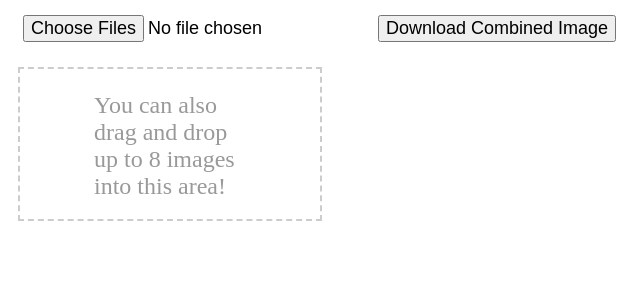
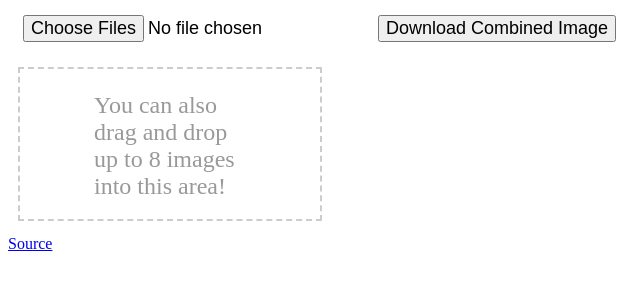
Before and after one commit to toabi/imagegrid, a plain HTML site: page public/index.html in a window 1280 px wide. Shown: the full height of the page, 0-640 px from the left. Drawn offline with Linux system fonts and the light colour scheme.

Commit message:
docs: add README and link with repo

```diff
--- a/public/index.html
+++ b/public/index.html
@@ -3,7 +3,7 @@
 <head>
     <meta charset="UTF-8">
     <meta name="viewport" content="width=device-width, initial-scale=1.0">
-    <title>Image Grid Arranger</title>
+    <title>Image Grid</title>
     <style>
         #toolbar-container {
             margin: 10px;
@@ -45,6 +45,9 @@
     <div id="message-container">You can also drag and drop up to 8 images into this area!</div>
     <canvas id="canvas"></canvas>
 </div>
+<footer>
+    <a href="https://github.com/toabi/imagegrid">Source</a>
+</footer>
 <script src="script.js"></script>
 </body>
 </html>
```
Also changed, not shown: example-images/fff.png&text=number+1.png (deleted), example-images/fff.png&text=number+2.png (deleted), example-images/fff.png&text=number+3.png (deleted), example-images/fff.png&text=number+4.png (deleted), example-images/fff.png&text=number+5.png (deleted), example-images/fff.png&text=number+6.png (deleted), example-images/fff.png&text=number+7.png (deleted), example-images/fff.png&text=number+8.png (deleted), 1 other file.
